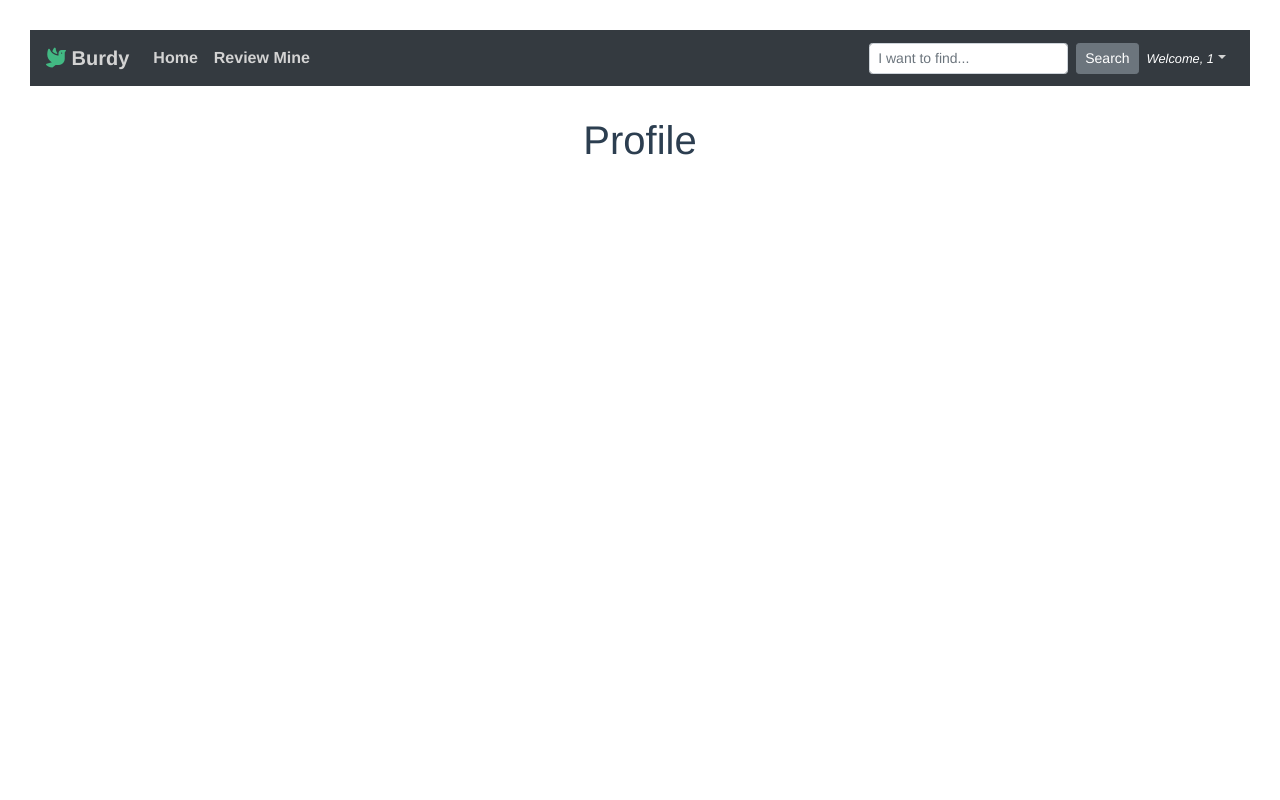
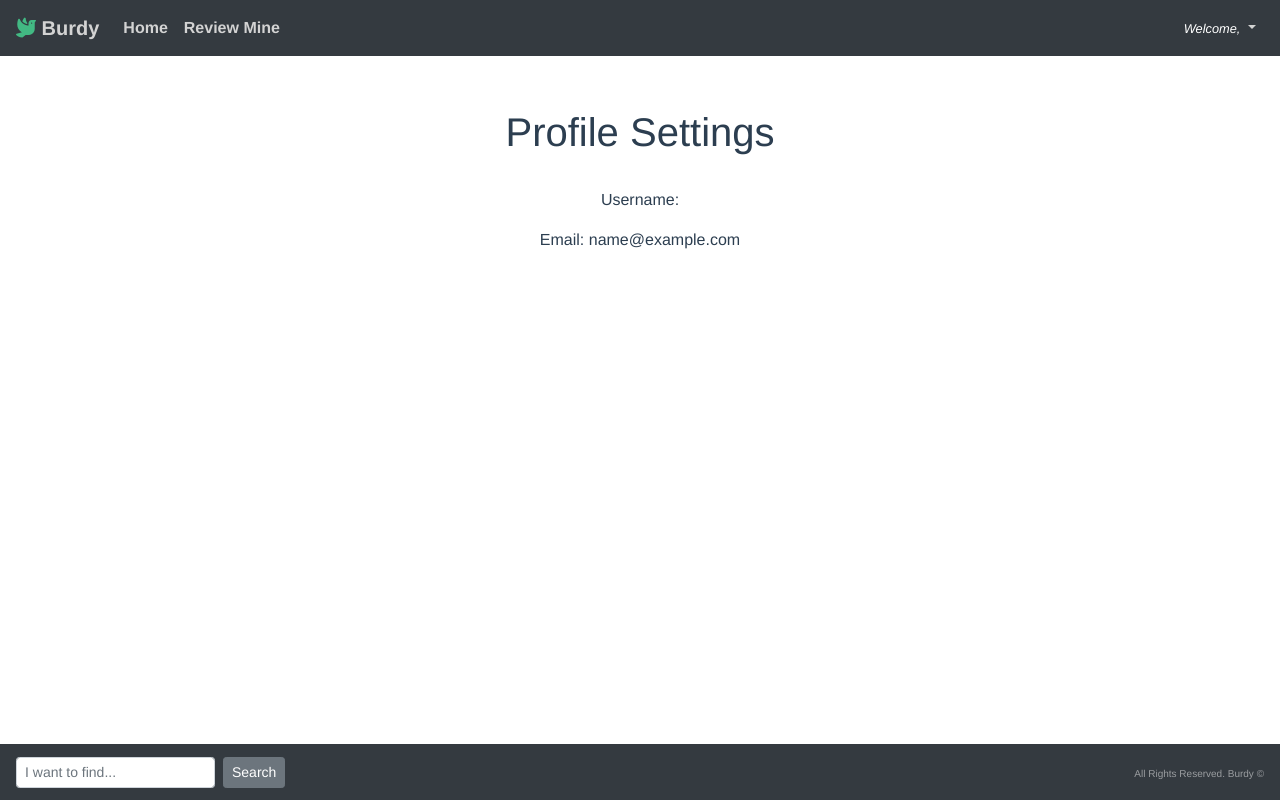
Before and after one commit to moomoolive/burdy, a Vue app in the folder web_app/front_end/: page /profile in a window 1280 px wide. Built offline with nearby package versions, Linux system fonts and the light colour scheme; sample sign-in values are in the browser's storage.

Commit message:
added some css styling and footer

```diff
--- a/web_app/front_end/src/App.vue
+++ b/web_app/front_end/src/App.vue
@@ -2,6 +2,7 @@
   <div id="app">
     <div id="nav">
       <Header />
+      <Footer />
     </div>
     <router-view/>
   </div>
@@ -9,12 +10,14 @@
 
 <script>
 import Header from './components/Header.vue'
+import Footer from './components/Footer.vue'
 
 import axios from 'axios'
 
 export default {
   components: {
-    Header
+    Header,
+    Footer
   },
   created: function() {
     if (this.$store.getters.isJWTExpired) {
--- /dev/null
+++ b/web_app/front_end/src/components/Footer.vue
@@ -0,0 +1,27 @@
+<template>
+    <div>
+        <b-navbar variant="dark" type="dark" fixed='bottom'>
+            <b-nav-form>
+                    <b-form-input size="sm" class="mr-sm-2" placeholder="I want to find..."></b-form-input>
+                    <b-button size="sm" class="my-2 my-sm-0" type="submit">Search</b-button>
+            </b-nav-form>
+            <b-nav-text class="ml-auto">
+                <small class="copyright">
+                    All Rights Reserved. Burdy ©
+                </small>
+            </b-nav-text>
+        </b-navbar>
+    </div>
+</template>
+
+<script>
+export default {
+    name: 'Footer'
+}
+</script>
+
+<style scoped>
+.copyright {
+    font-size: x-small;
+}
+</style>
--- a/web_app/front_end/src/components/Header.vue
+++ b/web_app/front_end/src/components/Header.vue
@@ -1,6 +1,6 @@
 <template>
     <div>
-        <b-navbar toggleable="lg" type="dark" variant="dark">
+        <b-navbar toggleable="lg" type="dark" variant="dark" fixed="top">
             <b-navbar-brand href="http://localhost:8080/">
                 <i class="fas fa-dove main"></i>
                 Burdy
@@ -20,11 +20,6 @@
 
             <!-- Right aligned nav items -->
             <b-navbar-nav class="ml-auto">
-                <b-nav-form>
-                    <b-form-input size="sm" class="mr-sm-2" placeholder="I want to find..."></b-form-input>
-                    <b-button size="sm" class="my-2 my-sm-0" type="submit">Search</b-button>
-                </b-nav-form>
-
                 <b-nav-item-dropdown right>
                 <!-- Using 'button-content' slot -->
                 <template v-slot:button-content>
@@ -36,7 +31,7 @@
                     <div>
                         <div v-if="isLoggedIn">
                             <b-dropdown-item>
-                                <router-link to="/profile">Profile</router-link>
+                                <router-link to="/profile">Profile Settings</router-link>
                             </b-dropdown-item>
                             <b-dropdown-item
                             v-on:click='logout'
@@ -75,7 +70,7 @@ export default {
         isLoggedIn() { return this.$store.getters.isLoggedIn },
 
         username() {
-            return this.$store.getters.userInfo
+            return this.$store.getters.userInfo.username
             }
     }
 }
@@ -83,7 +78,7 @@ export default {
 
 <style scoped>
 .main {
-    color: #42b983;
+    color: #42b983 !important;
 }
 
 .userInfo {
--- a/web_app/front_end/src/components/minedData.vue
+++ b/web_app/front_end/src/components/minedData.vue
@@ -11,9 +11,21 @@
             </div>
         </div>
         <ul>
-            <li v-for="opinion in currentlyShownClass" v-bind:key="opinion">
-                {{ opinion }}
-            </li>
+            <div class='data_container'>
+                <h1 class='headers'>
+                    {{ classNames[shownClass] }}
+                </h1>
+                <h3 class="headers">
+                    {{ classInstances }} instances found
+                </h3>
+                    <p
+                    class="sentences"
+                    v-for="opinion in currentlyShownClass"
+                    v-bind:key="opinion"
+                    >
+                        {{ opinion }}
+                    </p>
+            </div>
         </ul>
     </div>
 </template>
@@ -23,7 +35,13 @@ export default {
     name: 'minedData',
     data() {
         return {
-            shownClass: 1
+            shownClass: 1,
+            classNames: {
+                0: 'Irrelevant',
+                1: 'Use Cases',
+                2: 'Benefits',
+                3: 'Complaints'
+            }
         }
     },
     methods: {
@@ -37,6 +55,9 @@ export default {
         },
         currentlyShownClass() {
             return this.reviewMinedData[this.shownClass]
+        },
+        classInstances() {
+            return this.currentlyShownClass.length
         }
     }
 }
@@ -44,6 +65,24 @@ export default {
 
 <style scoped>
 .buttons {
-    margin-bottom: 1em;
+    margin-bottom: 2em;
+    margin-top: 2em;
+}
+
+.data_container {
+    border-style: groove;
+    text-align: left;
+    margin-left: 3em;
+    margin-right: 3em;
+}
+
+.sentences {
+    font-size: medium;
+    margin: 0.25em;
+}
+
+.headers {
+    text-align: center;
+    border-bottom: groove;
 }
 </style>
--- a/web_app/front_end/src/store/getters.js
+++ b/web_app/front_end/src/store/getters.js
@@ -12,7 +12,12 @@ export default {
         return jsonTokenInfo
     },
 
-    userInfo: (state, getters) => (getters.decodedJWT.sub),
+    userInfo: (state, getters) => (
+        {
+            username: getters.decodedJWT.user,
+            email: getters.decodedJWT.email
+        }
+        ),
 
     isJWTValid: (state, getters) => {
         const tokenInfo = getters.decodedJWT
--- a/web_app/front_end/src/views/Profile.vue
+++ b/web_app/front_end/src/views/Profile.vue
@@ -1,16 +1,33 @@
 <template>
-  <div class="home">
-    <h1>Profile</h1>
+  <div>
+    <div class="general">
+      <h1>Profile Settings</h1>
+      <div class="settings">
+        <p> Username: {{ userInfo.username }} </p>
+        <p> Email: {{ userInfo.email }} </p>
+      </div>
+    </div>
   </div>
 </template>
 
 <script>
 export default {
   name: 'profile',
-  components: {}
+  components: {},
+  computed: {
+    userInfo() {
+      return this.$store.getters.userInfo
+    }
+  }
 }
 </script>
 
 <style scoped>
+.general {
+  margin-top: 3em;
+}
 
+.settings {
+  margin-top: 2em;
+}
 </style>
```
Also changed, not shown: 1 other file (tests, documents, lock files or other folders).
